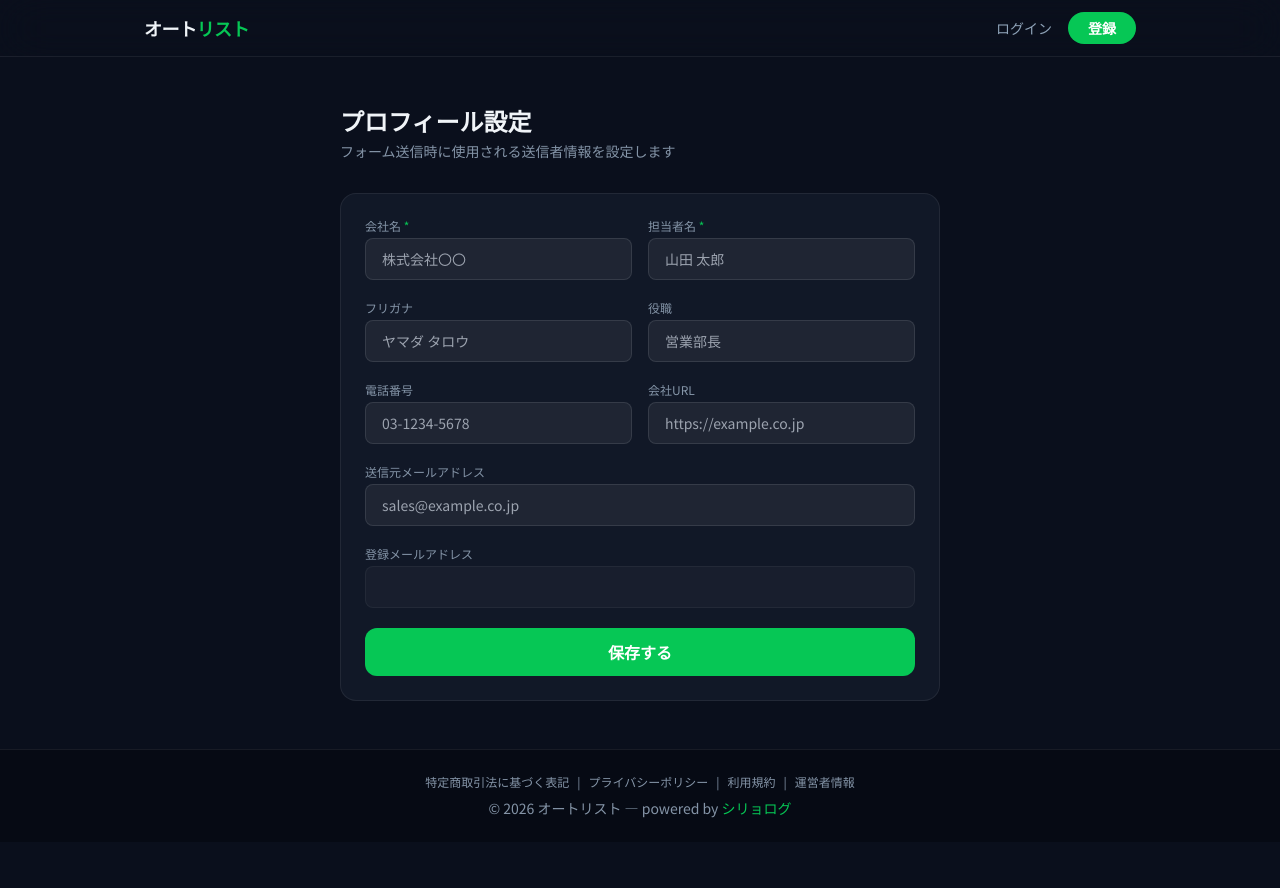
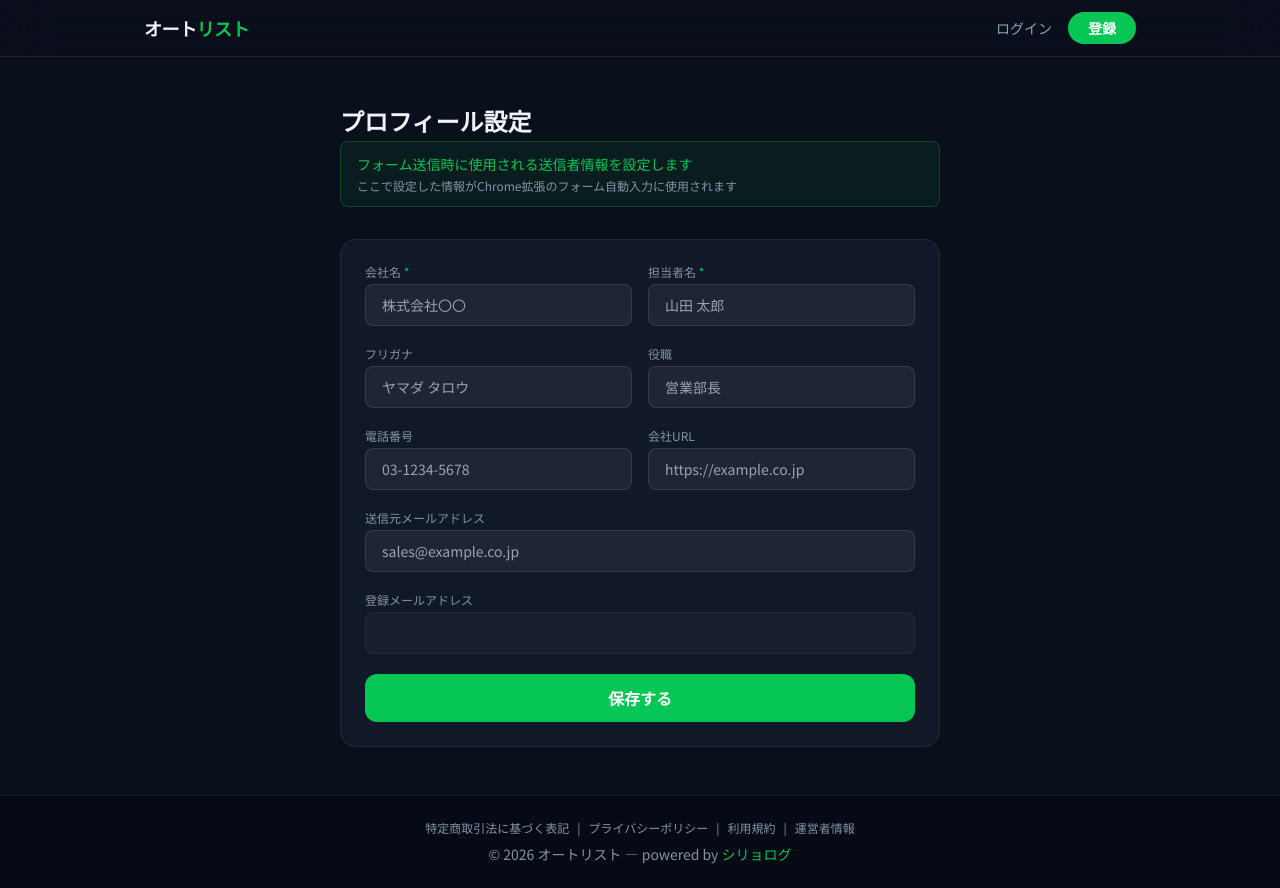
Before and after one commit to huz114/autolist, a Next.js app: page /profile in a window 1280 px wide. Before the commit the page ends 842 px from the top, so only its background shows below. Built offline with nearby package versions, Linux system fonts and the light colour scheme; no server answers.

Commit message:
プロフィール設定の説明文を緑のバナーで目立たせる
Co-Authored-By: Claude Opus 4.6 (1M context) <noreply@anthropic.com>

```diff
--- a/src/app/(web)/profile/page.tsx
+++ b/src/app/(web)/profile/page.tsx
@@ -75,9 +75,14 @@ export default function ProfilePage() {
     <div className="min-h-[80vh] flex items-start justify-center px-4 py-12">
       <div className="w-full max-w-[600px]">
         <h1 className="text-2xl font-bold text-[#f0f4f8] mb-1">プロフィール設定</h1>
-        <p className="text-sm text-[#8494a7] mb-8">
-          フォーム送信時に使用される送信者情報を設定します
-        </p>
+        <div className="mb-8 bg-[rgba(6,199,85,0.08)] border border-[rgba(6,199,85,0.25)] rounded-lg px-4 py-3">
+          <p className="text-sm text-[#06C755] font-medium">
+            フォーム送信時に使用される送信者情報を設定します
+          </p>
+          <p className="text-xs text-[#8494a7] mt-1">
+            ここで設定した情報がChrome拡張のフォーム自動入力に使用されます
+          </p>
+        </div>
 
         <div className="bg-[#111827] border border-[rgba(255,255,255,0.07)] rounded-2xl p-6 space-y-5">
           {/* 会社名 + 担当者名 */}
```
